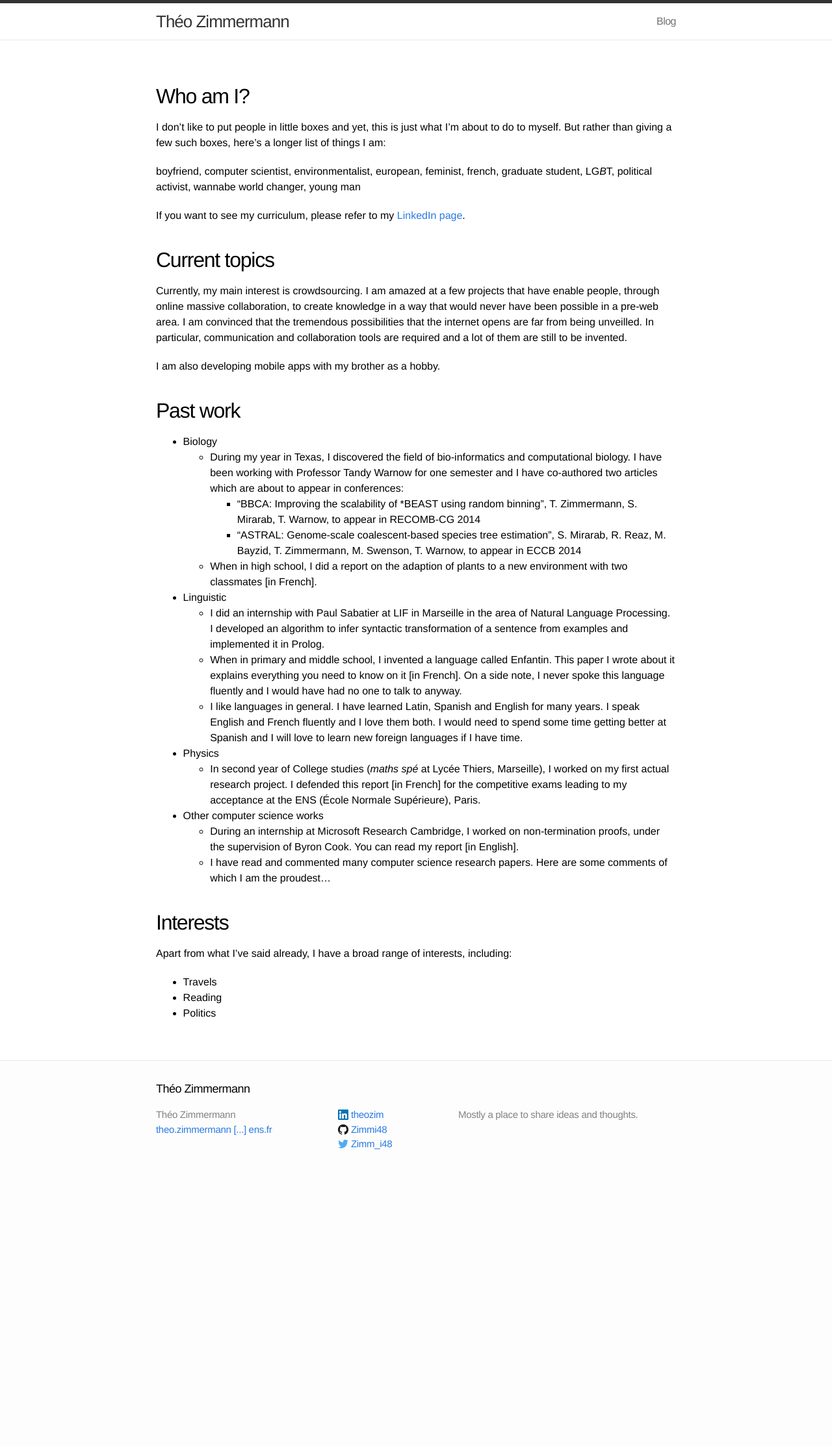
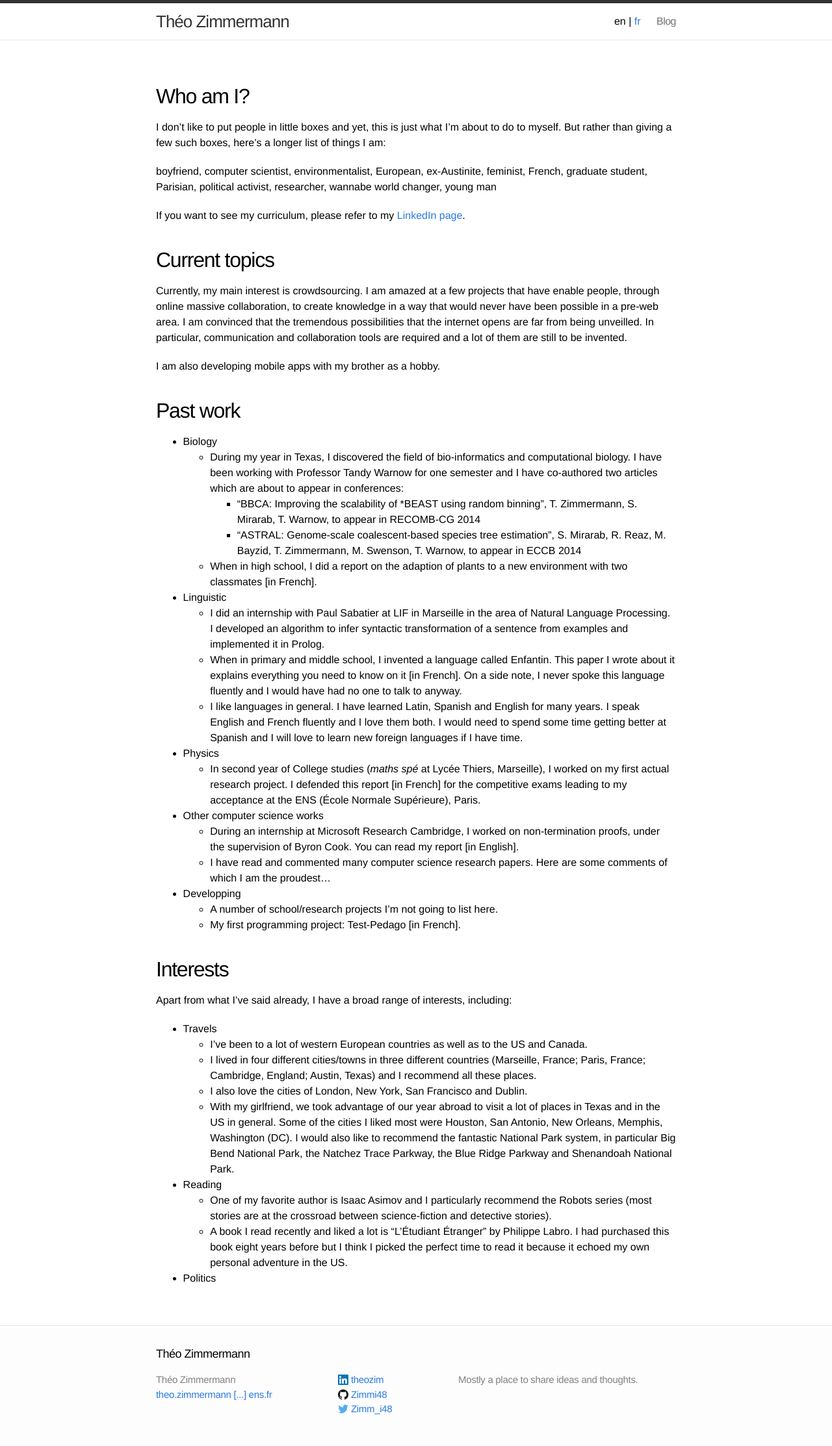
Before and after one commit to Zimmi48/zimmi48.github.io, a Jekyll site: the page built from index.md, in a window 1280 px wide. Shown: the whole page at 65% size. Built offline with Jekyll 4.4.1, drawn with Linux system fonts in a browser that asks for light colours; before the commit the page ends 1818 px from its top, so only the background shows below that.

Commit message:
update content + add multi lang support

```diff
--- a/_config.yml
+++ b/_config.yml
@@ -5,8 +5,6 @@ description: "Mostly a place to share ideas and thoughts."
 baseurl: ""
 url: "http://www.theozimmermann.net"
 timezone: "Europe/Paris"
-#author:
-#  name: Théo Zimmermann
 email: "theo.zimmermann [...] ens.fr"
 linkedin_username: theozim
 twitter_username: Zimm_i48
@@ -15,3 +13,10 @@ github_username: Zimmi48
 # Build settings
 markdown: kramdown
 permalink: pretty
+
+#Multilingual settings (origin: http://sylvain.durand.tf/site-multilingue-avec-jekyll/)
+t:
+  fr:
+    translation: "read in English"
+  en:
+    translation: "lire en français"
--- a/_includes/header.html
+++ b/_includes/header.html
@@ -16,6 +16,15 @@
         </svg>
       </a>
       <div class="trigger">
+		{% if page.lang != 'fr'%}  <span class="active">en</span> |
+			{% if page.trans %}    <a href="{{page.trans}}">fr</a>
+			{% else %}             <span class="inactive" title="Pas de traduction disponible pour cette page">fr</span>
+			{% endif %}
+		{% else %}
+			{% if page.trans %}    <a href="{{page.trans}}">en</a>
+			{% else %}             <span class="inactive" title="No available translation for this page">en</span>
+			{% endif %}          | <span class="active">fr</span>
+		{% endif %}
         {% for page in site.pages %}
           {% if page.title %}<a class="page-link" href="{{ page.url | prepend: site.baseurl }}">{{ page.title }}</a>{% endif %}
         {% endfor %}
--- a/css/main.css
+++ b/css/main.css
@@ -71,6 +71,11 @@ a:visited { color: #205caa; }
   margin-left: 20px;
   color: #727272;
   letter-spacing: -.5px;
+}
+
+.inactive {
+  /*font-weight: bold;*/
+  color: #7F1917
 }
 
 /* Site footer */
--- a/index.md
+++ b/index.md
@@ -1,16 +1,23 @@
 ---
 layout: page
+lang: en
+trans: /accueil
 ---
 
 Who am I?
 ---------
 
-I don't like to put people in little boxes and yet, this is just what I'm about to do to myself.
-But rather than giving a few such boxes, here's a longer list of things I am:
+I don't like to put people in little boxes and yet,
+this is just what I'm about to do to myself.
+But rather than giving a few such boxes,
+here's a longer list of things I am:
 
-boyfriend, computer scientist, environmentalist, european, feminist, french, graduate student, LG*B*T, political activist, wannabe world changer, young man
+boyfriend, computer scientist, environmentalist, European, ex-Austinite,
+feminist, French, graduate student, Parisian, political activist,
+researcher, wannabe world changer, young man
 
-If you want to see my curriculum, please refer to my [LinkedIn page](https://fr.linkedin.com/in/theozim).
+If you want to see my curriculum,
+please refer to my [LinkedIn page](https://fr.linkedin.com/in/theozim).
 
 Current topics
 --------------
@@ -35,23 +42,27 @@ Past work
     * When in high school, I did a report on the adaption of plants to a new environment with two classmates [in French].
 
 * Linguistic
-  * I did an internship with Paul Sabatier at LIF in Marseille in the area of Natural Language Processing.
-  I developed an algorithm to infer syntactic transformation of a sentence from examples and implemented it in Prolog.
-  * When in primary and middle school, I invented a language called Enfantin.
-  This paper I wrote about it explains everything you need to know on it [in French].
-  On a side note, I never spoke this language fluently and I would have had no one to talk to anyway.
-  * I like languages in general. I have learned Latin, Spanish and English for many years.
-  I speak English and French fluently and I love them both.
-  I would need to spend some time getting better at Spanish and I will love to learn new foreign languages if I have time.
+	* I did an internship with Paul Sabatier at LIF in Marseille in the area of Natural Language Processing.
+	I developed an algorithm to infer syntactic transformation of a sentence from examples and implemented it in Prolog.
+	* When in primary and middle school, I invented a language called Enfantin.
+	This paper I wrote about it explains everything you need to know on it [in French].
+	On a side note, I never spoke this language fluently and I would have had no one to talk to anyway.
+	* I like languages in general. I have learned Latin, Spanish and English for many years.
+	I speak English and French fluently and I love them both.
+	I would need to spend some time getting better at Spanish and I will love to learn new foreign languages if I have time.
 
 * Physics
-  * In second year of College studies (_maths spé_ at Lycée Thiers, Marseille), I worked on my first actual research project.
-  I defended this report [in French] for the competitive exams leading to my acceptance at the ENS (École Normale Supérieure), Paris.
+	* In second year of College studies (_maths spé_ at Lycée Thiers, Marseille), I worked on my first actual research project.
+	I defended this report [in French] for the competitive exams leading to my acceptance at the ENS (École Normale Supérieure), Paris.
 
 * Other computer science works
-  * During an internship at Microsoft Research Cambridge, I worked on non-termination proofs, under the supervision of Byron Cook.
-  You can read my report [in English].
-  * I have read and commented many computer science research papers. Here are some comments of which I am the proudest...
+	* During an internship at Microsoft Research Cambridge, I worked on non-termination proofs, under the supervision of Byron Cook.
+	You can read my report [in English].
+	* I have read and commented many computer science research papers. Here are some comments of which I am the proudest...
+
+* Developping
+	* A number of school/research projects I'm not going to list here.
+	* My first programming project: Test-Pedago [in French].
 
 Interests
 ---------
@@ -59,7 +70,19 @@ Interests
 Apart from what I've said already, I have a broad range of interests, including:
 
 * Travels
+	* I've been to a lot of western European countries as well as to the US and Canada.
+	* I lived in four different cities/towns in three different countries (Marseille, France; Paris, France; Cambridge, England; Austin, Texas)
+	and I recommend all these places.
+	* I also love the cities of London, New York, San Francisco and Dublin.
+	* With my girlfriend, we took advantage of our year abroad to visit a lot of places in Texas and in the US in general.
+	Some of the cities I liked most were Houston, San Antonio, New Orleans, Memphis, Washington (DC).
+	I would also like to recommend the fantastic National Park system, in particular Big Bend National Park, the Natchez Trace Parkway,
+	the Blue Ridge Parkway and Shenandoah National Park.
 
 * Reading
+	* One of my favorite author is Isaac Asimov and I particularly recommend the Robots series (most stories are at the crossroad
+	between science-fiction and detective stories).
+	* A book I read recently and liked a lot is "L'Étudiant Étranger" by Philippe Labro. I had purchased this book eight years
+	before but I think I picked the perfect time to read it because it echoed my own personal adventure in the US.
 
 * Politics
```
Also changed, not shown: accueil.md (added, +25 -0 lines).
